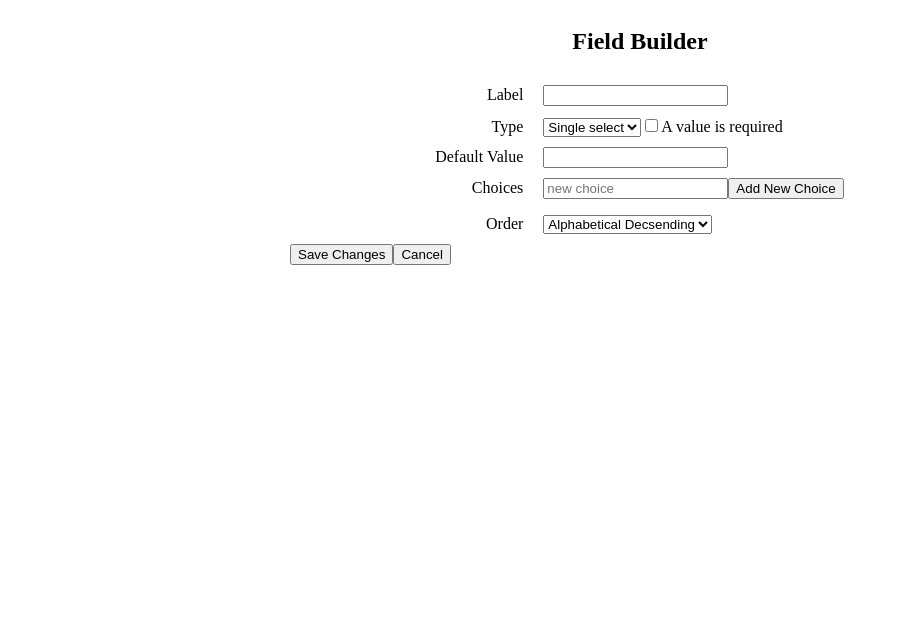
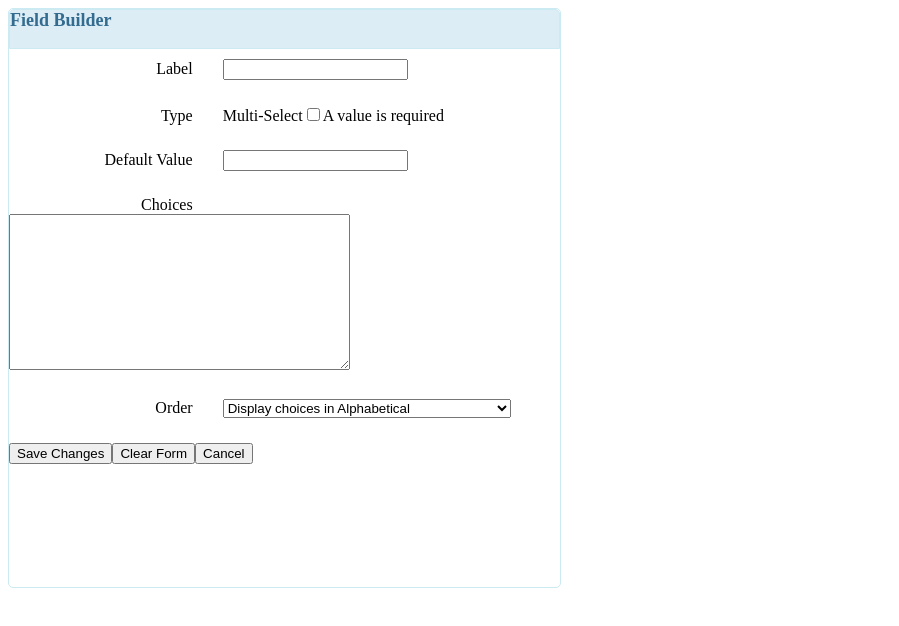
Before and after one commit to calebrs/craft-demo, a React (Create React App) app: page / in a window 1280 px wide. Shown: the top 626 px of the page, without its empty margins (0-899 px from the left). Built offline with nearby package versions, Linux system fonts and the light colour scheme.

Commit message:
Added all functionality, started working on css

```diff
--- /dev/null
+++ b/src/ApiClient.js
@@ -0,0 +1,17 @@
+import axios from "axios";
+
+const CREATE_FIELD_URL = "http://www.mocky.io/v2/566061f21200008e3aabd919";
+
+const apiClient = {
+  createField: async function(fieldObj) {
+    try {
+      const response = await axios.post(CREATE_FIELD_URL, fieldObj);
+      return response;
+    } catch (err) {
+      console.log(err);
+      return "";
+    }
+  }
+}
+
+export default apiClient;
--- a/src/FieldBuilder.jsx
+++ b/src/FieldBuilder.jsx
@@ -1,65 +1,122 @@
+import ApiClient from "./ApiClient";
 import React, { useState } from "react";
 import styles from './FieldBuilder.module.css';
 
-// Constants?
+const FieldBuilder = () => {
+  const [label, setLabel] = useState("");
+  const [required, setRequired] = useState(false);
+  const [defaultValue, setDefaultValue] = useState("");
+  const [choices, setChoices] = useState("");
+  const [displayAlpha, setDisplayAlpha] = useState(true);
 
-const FieldBuilder = () => {
+  const validateForm = (fieldObj) => {
+    let errMessage = "";
 
+    if (fieldObj.label.length === 0) {
+      errMessage += "-The \"Label\" field is required.\n";
+    }
 
-  console.log(styles)
+    // Checks for duplicates by creating a unique Set, then checking its length
+    if (new Set(fieldObj.choicesArr).size !== fieldObj.choicesArr.length) {
+      errMessage += "-Duplicate choices are not allowed.\n";
+    }
 
+    if (fieldObj.choicesArr.length > 50) {
+      errMessage += "-There cannot be more than 50 choices.\n";
+    }
+
+    return errMessage;
+  }
+
+  const resetForm = () => {
+    setLabel("");
+    setRequired(false);
+    setDefaultValue("");
+    setChoices("");
+    setDisplayAlpha(true);
+  }
+
+  const handleSubmit = async (e) => {
+    e.preventDefault();
+
+    const choicesArr = choices.split("\n")
+      .map(choice => choice.trim())
+      .filter(choice => choice !== "");
+
+    if (!choicesArr.includes(defaultValue)) {
+      choicesArr.unshift(defaultValue);
+    }
+
+    const fieldObj = {
+      label,
+      required,
+      choicesArr,
+      displayAlpha,
+      defaultValue
+    };
+
+    const errMessage = validateForm(fieldObj);
+
+    if (errMessage.length > 0) {
+      alert(errMessage);
+      return;
+    }
+
+    let success = await ApiClient.createField(fieldObj);
+
+    if (success) {
+      resetForm();
+      console.log(fieldObj);
+    };
+  }
 
   return (
     <div className={styles.modal}>
       <h2>
         Field Builder
       </h2>
-      <form fieldbuilder-form>
-        <div className={styles.input_div}>
+      <form>
+        <div className="">
           <label htmlFor="label">
             Label
           </label>
-          <input id="label" type="text" />
+          <input id="label" type="text" value={label} onChange={(e) => setLabel(e.target.value)} />
         </div>
-        <div className={styles.input_div}>
+        <div className="">
           <label htmlFor="type">
             Type
           </label>
-          <select name="order" id="order">
-            <option value="single">Single select</option>
-            <option value="multi">Multi-select</option>
-          </select>
-          <input id="type" type="checkbox" value="" onChange="" />A value is required
+          Multi-Select
+          <input id="type" type="checkbox" checked={required} onChange={() => setRequired(!required)} />A value is required
         </div>
-        <div className={styles.input_div}>
+        <div className="">
           <label htmlFor="default-value">
             Default Value
           </label>
-          <input id="default-value" type="text" />
+          <input id="default-value" type="text" value={defaultValue} onChange={(e) => setDefaultValue(e.target.value)} />
         </div>
-        <div className={styles.input_div}>
+        <div className="">
           <label htmlFor="choices">
             Choices
           </label>
-          <input id="default-value" type="text" placeholder="new choice" />
-          <button>Add New Choice</button>
-          <ul id="choice-list"></ul>
+          <textarea name="choices" id="choices-textarea" cols="40" rows="10" value={choices} onChange={(e) => setChoices(e.target.value)}></textarea>
         </div>
-        <div className={styles.input_div}>
+        <div className="">
           <label htmlFor="order">
             Order
           </label>
-          <select name="order" id="order">
-            <option value="desc">Alphabetical Decsending</option>
-            <option value="asc">Alphabetical Ascending</option>
+          <select name="order" id="order" value={displayAlpha} onChange={(e) => setDisplayAlpha(!displayAlpha)}>
+            <option value="true">Display choices in Alphabetical</option>
+            <option value="false">Display choices in the order they were added</option>
           </select>
         </div>
-        <div className={styles.input_div}>
-          <button type="submit">Save Changes</button>
+        <div className="">
+          <button type="submit" onClick={handleSubmit}>Save Changes</button>
+          <button onClick={(e) => { e.preventDefault(); resetForm() }}>Clear Form</button>
           <button type="">Cancel</button>
         </div>
-      </form>
-    </div>
+      </form >
+    </div >
   )
 }
 
--- a/src/FieldBuilder.module.css
+++ b/src/FieldBuilder.module.css
@@ -1,20 +1,40 @@
 .modal {
+  position: absolute;
   display: flex;
   flex-direction: column;
   align-items: center;
+  width: 551px;
+  height: 578px;
+  border: 1px solid #CBEAF2;
+  border-radius: 5px;
 }
 
-.input_div {
+h2 {
+  color: #346c90;
+  font-size: 18px;
+  margin: 0;
+  width: 100%;
+  box-sizing: border-box;
+  height: 40px;
+  background: #DCEDF6;
+  border: 1px solid #CBEAF2;
+  border-top-left-radius: 5px;
+  border-top-right-radius: 5px;
+}
+
+form div {
   margin-top: 0.625rem;
+  margin-bottom: 25px;
 }
 
 label {
   text-align: right;
-  width: 33.3333%;
+  width: 33.333%;
   display: inline-block;
-  margin-right: 1.25rem;
+  margin-right: 30px;
+
 }
 
 form {
-  width: 700px;
+  width: 100%;
 }
```
